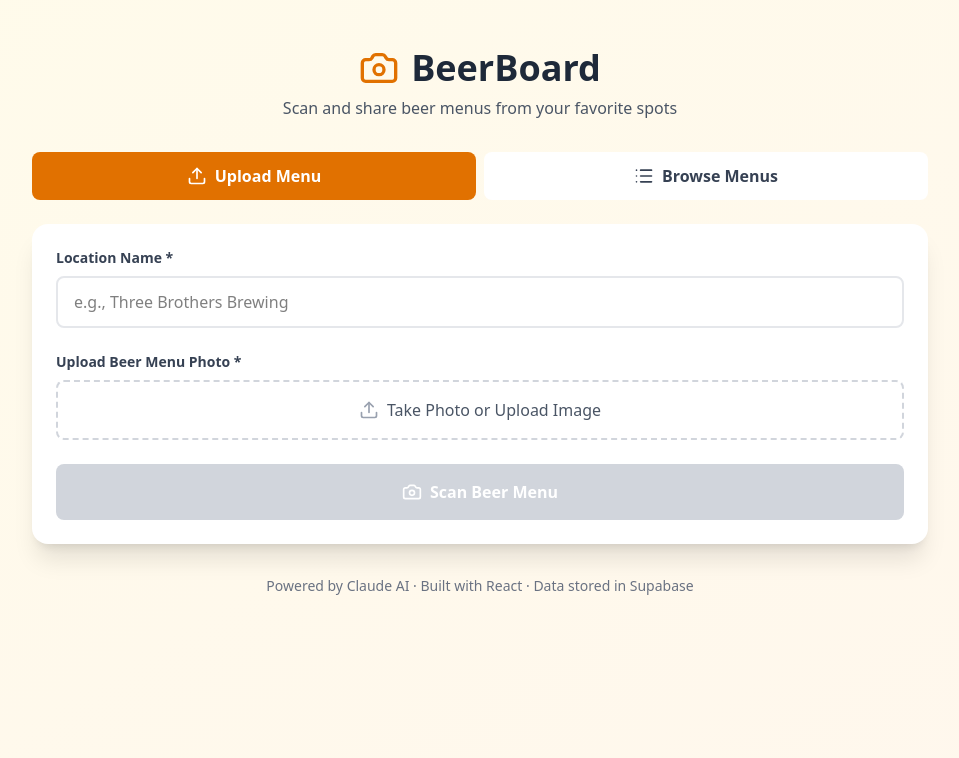
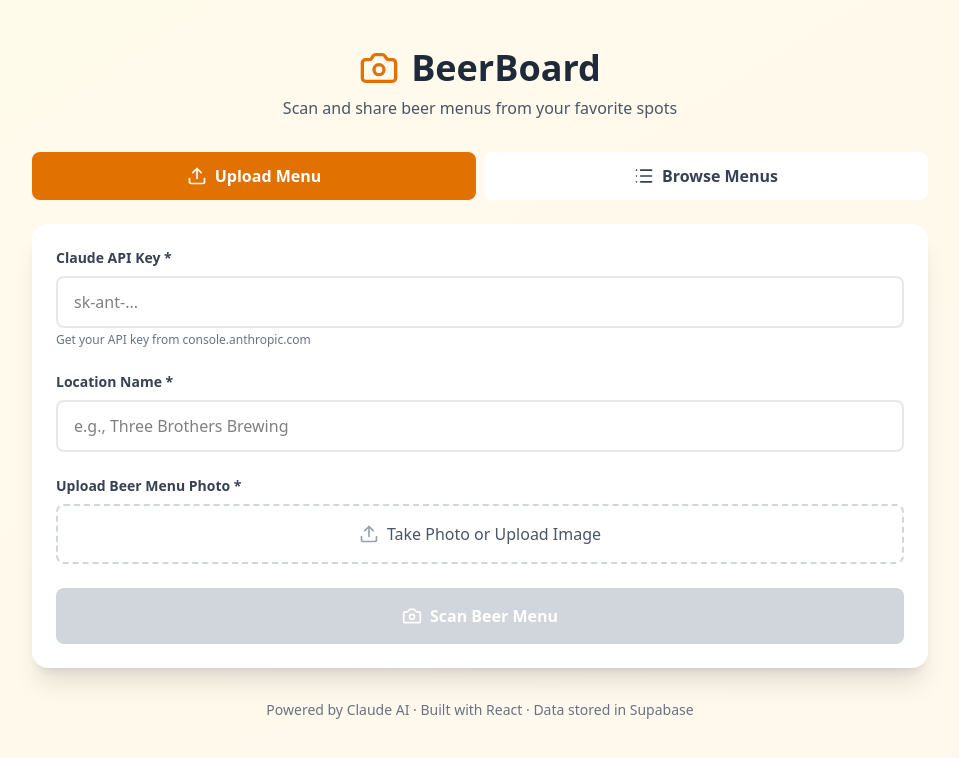
Before and after one commit to schiller27/Beer-Menu-App, a React (Vite) app: page / in a window 1280 px wide. Shown: the top 758 px of the page, without its empty margins (160-1119 px from the left). Built offline with nearby package versions, Linux system fonts and the light colour scheme.

Commit message:
Add Claude API key input field for authentication

```diff
--- a/src/App.jsx
+++ b/src/App.jsx
@@ -16,6 +16,7 @@
   const [allBeers, setAllBeers] = useState([]);
   const [loadingBeers, setLoadingBeers] = useState(false);
   const [savedSuccess, setSavedSuccess] = useState(false);
+  const [apiKey, setApiKey] = useState('');
 
   useEffect(() => {
     if (view === 'browse') {
@@ -64,6 +65,11 @@
       return;
     }
 
+    if (!apiKey.trim()) {
+      setError('Please provide your Claude API key');
+      return;
+    }
+
     setLoading(true);
     setError(null);
 
@@ -79,6 +85,8 @@
         method: 'POST',
         headers: {
           'Content-Type': 'application/json',
+          'x-api-key': apiKey,
+          'anthropic-version': '2023-06-01'
         },
         body: JSON.stringify({
           model: 'claude-sonnet-4-20250514',
@@ -247,6 +255,20 @@
           <div className="bg-white rounded-2xl shadow-xl p-6 mb-6">
             <div className="mb-6">
               <label className="block text-sm font-semibold text-gray-700 mb-2">
+                Claude API Key *
+              </label>
+              <input
+                type="password"
+                value={apiKey}
+                onChange={(e) => setApiKey(e.target.value)}
+                placeholder="sk-ant-..."
+                className="w-full px-4 py-3 border-2 border-gray-200 rounded-lg focus:border-amber-500 focus:outline-none"
+              />
+              <p className="text-xs text-gray-500 mt-1">Get your API key from console.anthropic.com</p>
+            </div>
+
+            <div className="mb-6">
+              <label className="block text-sm font-semibold text-gray-700 mb-2">
                 Location Name *
               </label>
               <input
@@ -308,7 +330,7 @@
             {!result && (
               <button
                 onClick={processImage}
-                disabled={!image || !locationName.trim() || loading}
+                disabled={!image || !locationName.trim() || !apiKey.trim() || loading}
                 className="w-full bg-amber-600 text-white py-4 rounded-lg font-semibold hover:bg-amber-700 disabled:bg-gray-300 disabled:cursor-not-allowed transition flex items-center justify-center gap-2"
               >
                 {loading ? (
```
